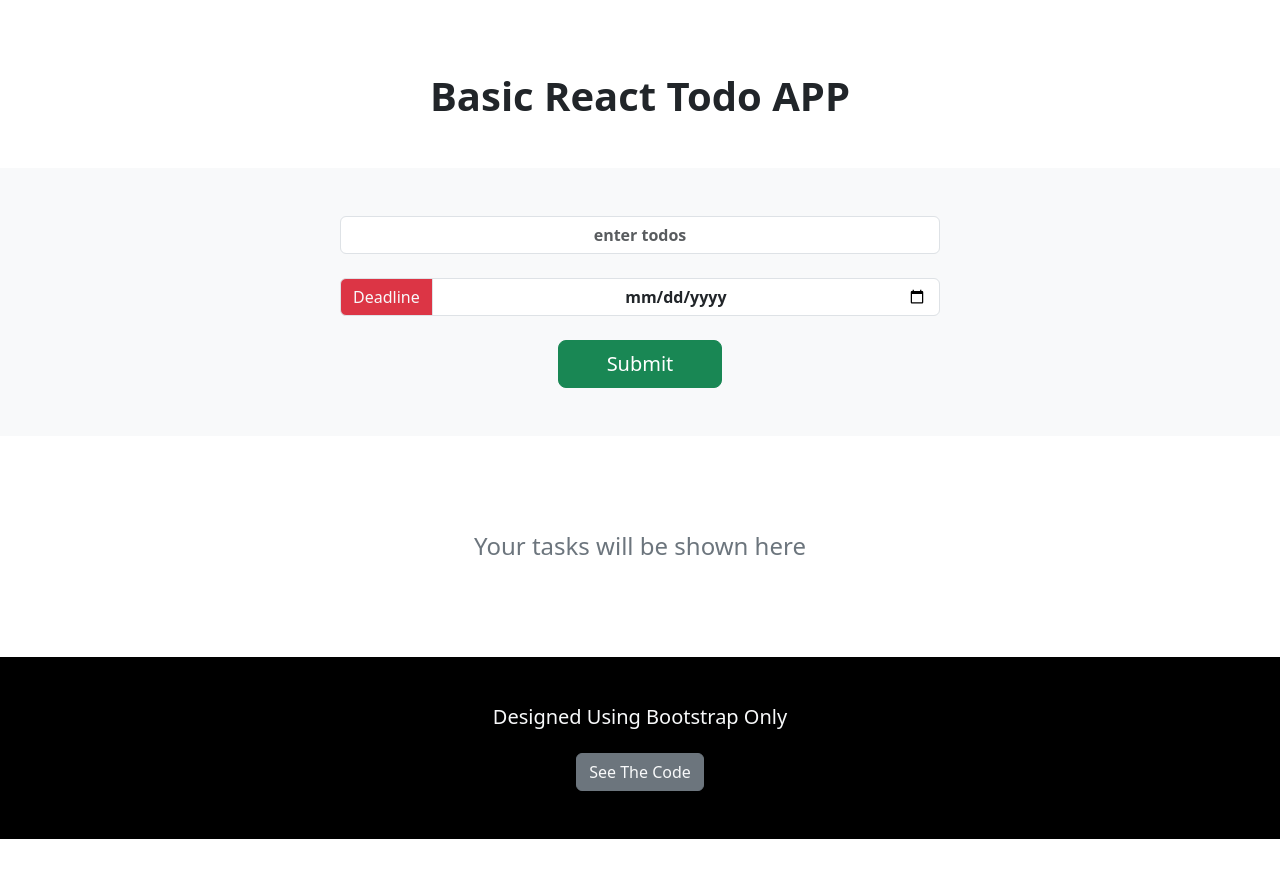
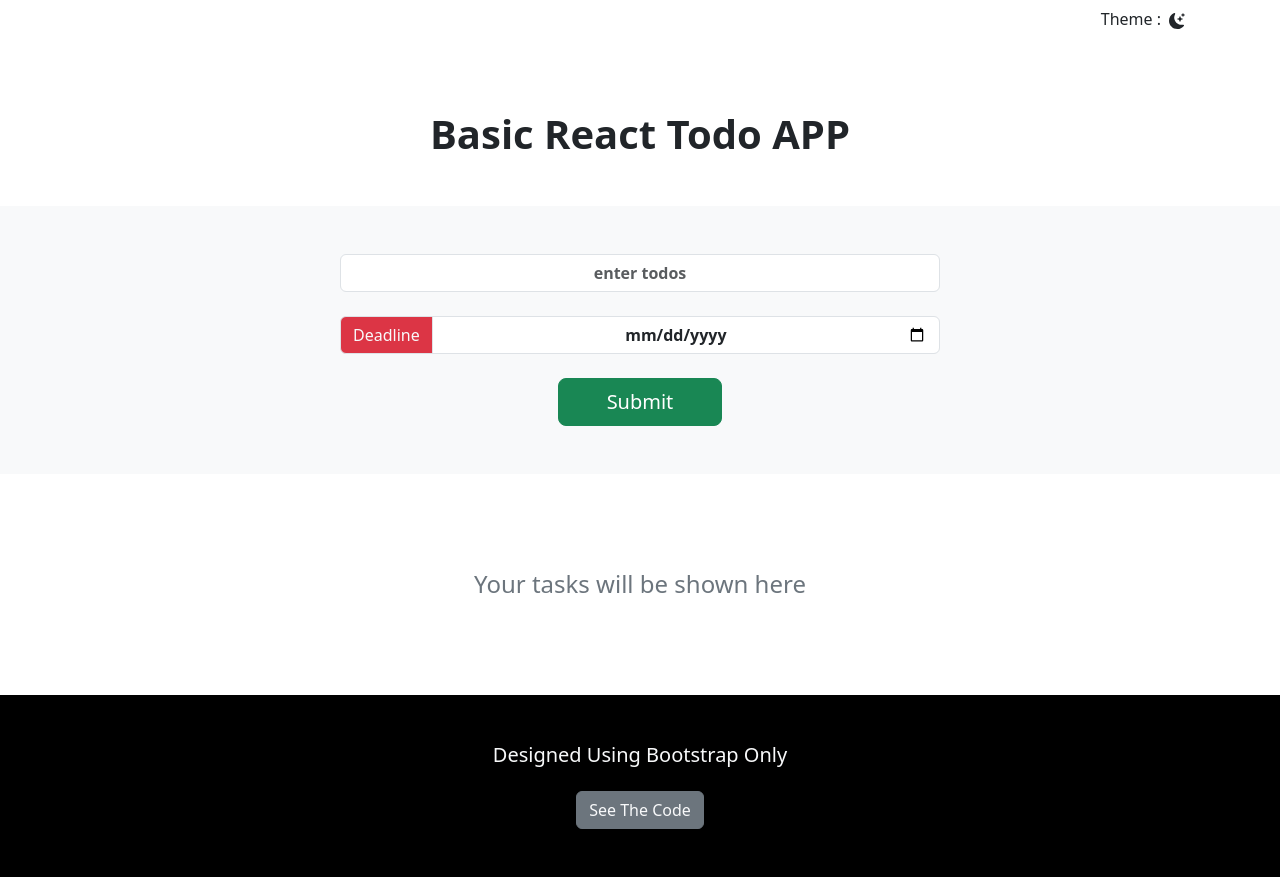
Before and after one commit to S-Alif/assignments, a React (Vite) app: page / in a window 1280 px wide. Before the commit the page ends 839 px from the top, so only its background shows below. Built offline with nearby package versions, Linux system fonts and the light colour scheme.

Commit message:
update: added dark and light theme

```diff
--- a/src/components/Header.jsx
+++ b/src/components/Header.jsx
@@ -1,11 +1,48 @@
 /* eslint-disable react/prop-types */
+import { useState, useEffect } from "react";
+
+import { BsMoonStarsFill, BsSunFill } from "react-icons/bs";
 
 
 const Header = ({ appName }) => {
+
+  const [theme, setTheme] = useState(() => {
+    if(localStorage.getItem('theme')){
+      return JSON.parse(localStorage.getItem('theme'))
+    }
+    else{
+      return "light"
+    }
+  })
+
+  let themeToggler = (mode) => {
+    setTheme(mode)
+    document.querySelector('html').setAttribute('data-bs-theme', mode)
+  }
+
+  // save tasks on localStorage
+  useEffect(() => {
+    localStorage.setItem('theme', JSON.stringify(theme))
+  })
+
+  // get tasks from localStorage
+  useEffect(() => {
+    const mode = JSON.parse(localStorage.getItem('theme'))
+    if (mode) {
+      setTheme(mode)
+      document.querySelector('html').setAttribute('data-bs-theme', mode)
+    }
+  }, []);
+
   return (
     <>
-      <header className="mt-5 pt-4 text-center">
-        <h1 className="text-capitalize fw-bolder">{appName}</h1>
+      <header className="">
+        <div className="container">
+          <div className="themes text-end">
+            <button className="btn" onClick={() => { theme == "light" ? themeToggler("dark") : themeToggler("light") }}>Theme :<span className="ps-2">{theme == "dark" ? <BsSunFill /> : <BsMoonStarsFill />}</span></button>
+          </div>
+          <h1 className="text-capitalize fw-bolder mt-5 pt-4 text-center">{appName}</h1>
+        </div>
       </header>
     </>
   );
```
